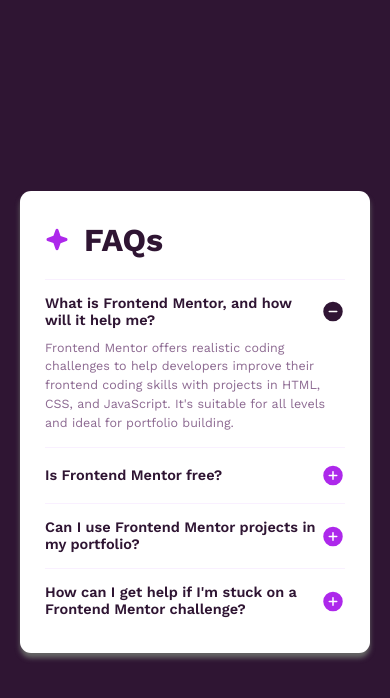
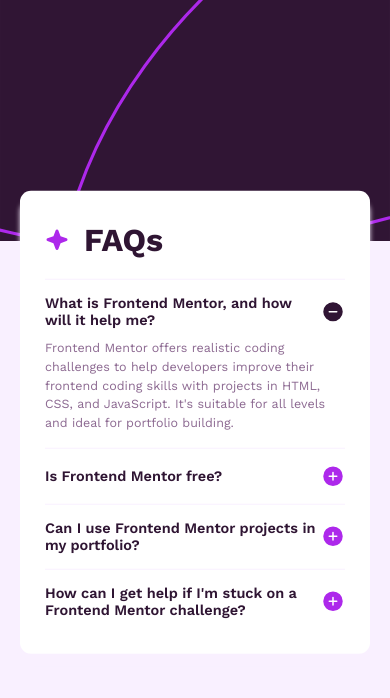
Before and after one commit to Bolazcoding/faq-accordion, a plain HTML site: page index.html in a window 390 px wide. Drawn offline with nearby package versions, Linux system fonts and the light colour scheme.

Commit message:
Add files via upload

```diff
--- a/index.html
+++ b/index.html
@@ -18,6 +18,27 @@
   </head>
   <body>
     <main>
+      <div class="bg_img">
+        <picture
+          ><source
+            srcset="./assets/images/background-pattern-desktop.svg"
+            media="(min-width: 830px)" />
+          <img
+            class="pattern pattern-desktop"
+            src="./assets/images/background-pattern-desktop.svg"
+            alt=""
+        /></picture>
+
+        <picture
+          ><source
+            srcset="./assets/images/background-pattern-mobile.svg"
+            media="(min-width: 830px)" />
+          <img
+            class="pattern pattern-mobile"
+            src="./assets/images/background-pattern-mobile.svg"
+            alt=""
+        /></picture>
+      </div>
       <div class="container">
         <div class="header">
           <img
--- a/style.css
+++ b/style.css
@@ -19,12 +19,14 @@ html {
 }
 
 body {
-  background-color: var(--Dark-purple);
   /* background: linear-gradient(
-    to left,
-    var(--Dark-purple),
-    var(--varLight-pink)
+    to top,
+    var(--Light-pink) 0%,
+    var(--Light-pink) 65%,
+    var(--Dark-purple) 50%,
+    var(--Dark-purple) 100%
   ); */
+
   font-family: "Work Sans", sans-serif;
   display: flex;
   justify-content: center;
@@ -32,13 +34,34 @@ body {
   height: 100vh;
 }
 
+main {
+  width: 100vw;
+  height: 100vh;
+  background-color: var(--Light-pink);
+  position: relative;
+}
+
+.bg_img .pattern {
+  width: 100%;
+}
+
+.pattern-mobile {
+  display: none;
+}
+
 .container {
   max-width: 47rem;
+  width: 90vw;
+  min-height: auto;
   background-color: var(--White);
   padding: 3rem 2.5rem 2rem;
   margin: 0 auto;
   border-radius: 1.1rem;
-  box-shadow: 0 5px 5px #666;
+  box-shadow: 0 10px 5px var(--Light-pink);
+  position: absolute;
+  top: 50%;
+  left: 50%;
+  transform: translate(-50%, -50%);
 }
 
 .header {
@@ -121,6 +144,14 @@ h2:hover {
   .container {
     max-width: 35rem;
   }
+
+  .pattern-desktop {
+    display: none;
+  }
+
+  .pattern-mobile {
+    display: block;
+  }
 }
 
 /* // 380px */
```
Also changed, not shown: assets/images/Desktop preview.png (added), assets/images/Mobile preview.png (added), 1 other file.
